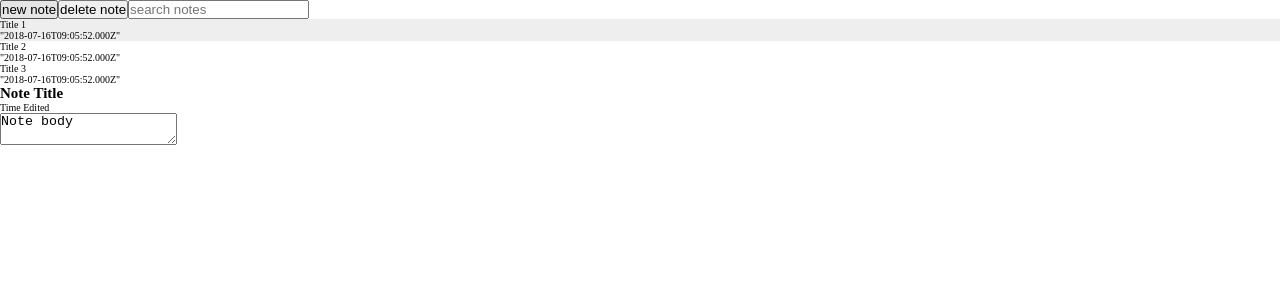
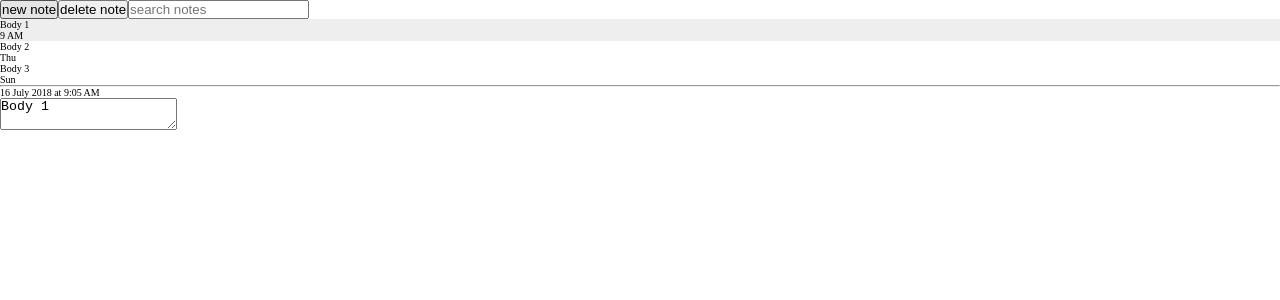
Before and after one commit to faniepotgieter/react-redux-notes, a React (Create React App) app: page / in a window 1280 px wide. Shown: the top 300 px of the page. Built offline with nearby package versions, Linux system fonts and the light colour scheme.

Commit message:
remove the title field and format edited dates with dayjs

```diff
--- a/src/components/NoteDetail.js
+++ b/src/components/NoteDetail.js
@@ -1,15 +1,22 @@
 import React, { Component } from "react";
+import { connect } from "react-redux";
+import { getLongDate } from "../utils";
 
 class NoteDetail extends Component {
   render() {
+    const { body, edited } = this.props.note;
     return (
       <div className="note-detail">
-        <h2>Note Title</h2>
-        <p>Time Edited</p>
-        <textarea>Note body</textarea>
+        <hr />
+        <p>{getLongDate(edited)}</p>
+        <textarea value={body} />
       </div>
     );
   }
 }
 
-export default NoteDetail;
+const mapStateToProps = state => {
+  return { note: state.notes.byId[state.selectedNote] };
+};
+
+export default connect(mapStateToProps)(NoteDetail);
--- a/src/components/NoteItem.js
+++ b/src/components/NoteItem.js
@@ -8,7 +8,7 @@ const NoteItem = props => {
   return (
     <li className={classNames} onClick={() => handleClick(id)}>
       <div>{title}</div>
-      <div>{JSON.stringify(edited)}</div>
+      <div>{edited}</div>
     </li>
   );
 };
--- a/src/components/NotesList.js
+++ b/src/components/NotesList.js
@@ -1,5 +1,6 @@
 import React, { Component } from "react";
 import { connect } from "react-redux";
+import { getShortDate } from "../utils";
 import NoteItem from "./NoteItem";
 import * as actions from "../actions";
 
@@ -12,15 +13,15 @@ class NotesList extends Component {
     let notes = this.props.notes;
 
     const noteItems = Object.keys(notes).map((key, index) => {
-      const { id, title, edited } = notes[key];
+      const { id, body, edited } = notes[key];
       const selected = this.props.selectedNote === id;
 
       return (
         <NoteItem
           key={id}
           id={id}
-          title={title}
-          edited={edited}
+          title={body}
+          edited={getShortDate(edited)}
           selected={selected}
           handleClick={this.handleClick.bind(this)}
         />
--- a/src/index.js
+++ b/src/index.js
@@ -10,21 +10,18 @@ const initialState = {
     byId: {
       note1: {
         id: "note1",
-        title: "Title 1",
         body: "Body 1",
         edited: new Date()
       },
       note2: {
         id: "note2",
-        title: "Title 2",
         body: "Body 2",
-        edited: new Date()
+        edited: new Date("2018-07-19")
       },
       note3: {
         id: "note3",
-        title: "Title 3",
         body: "Body 3",
-        edited: new Date()
+        edited: new Date("2018-07-01")
       }
     },
     allIds: ["note1", "note2", "note3"]
```
